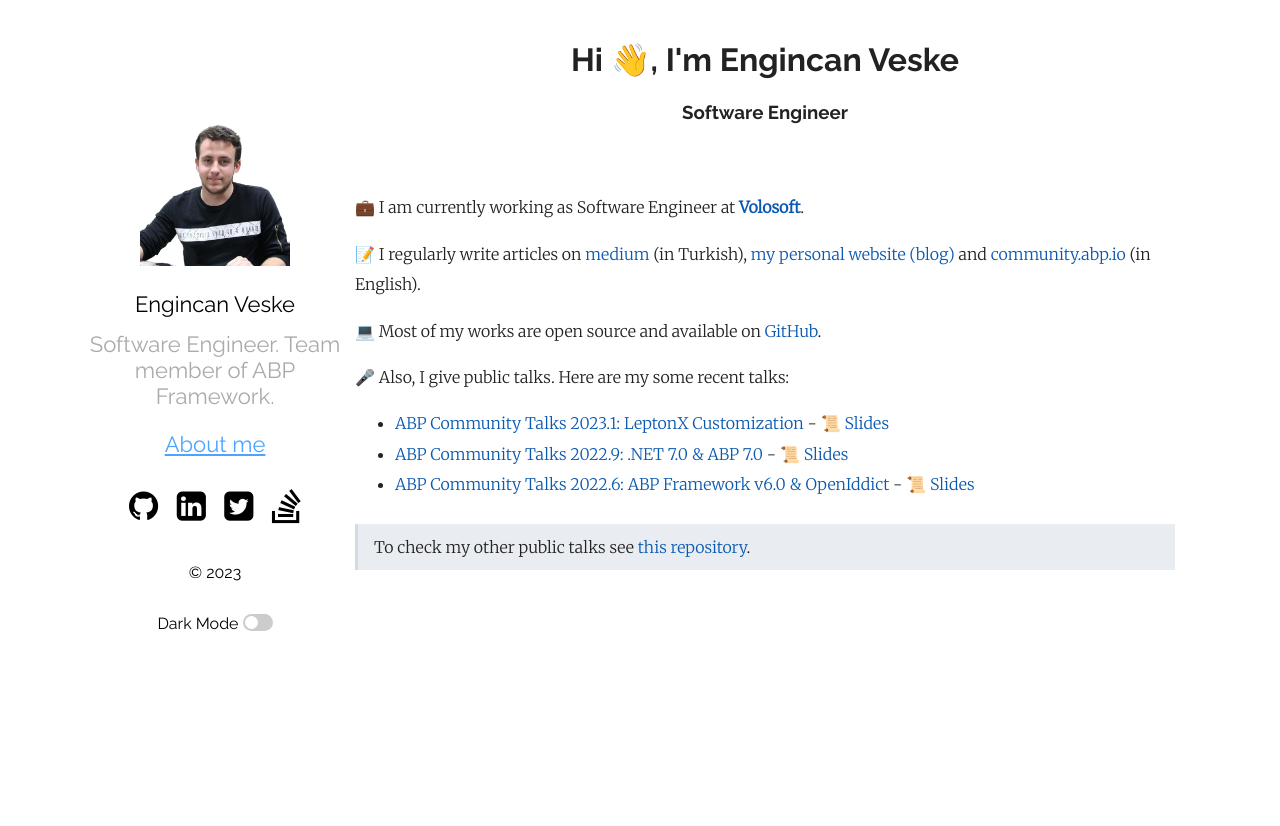
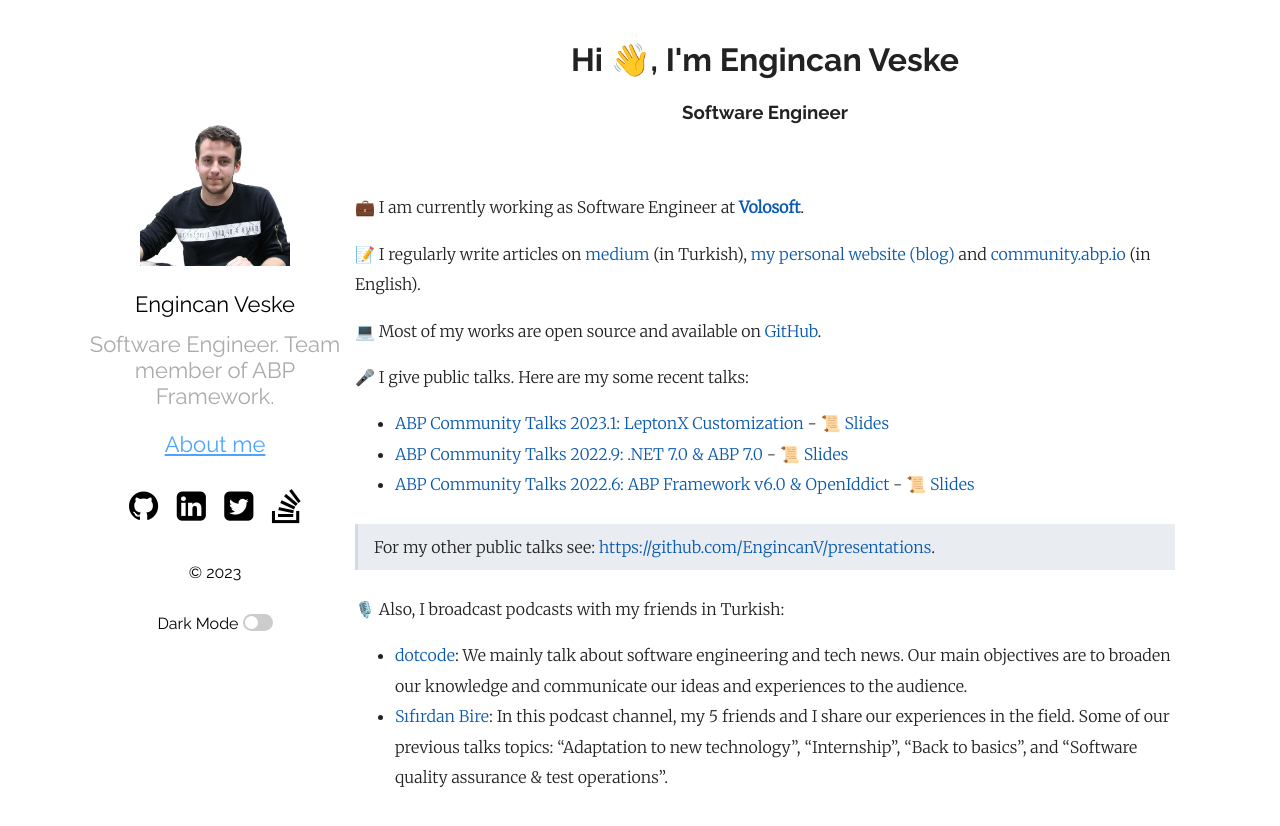
Before and after one commit to EngincanV/EngincanV.github.io, a Jekyll site: the page built from about.md, in a window 1280 px wide. Shown: the top 826 px of the page. Built offline with Jekyll 4.4.1, drawn with Linux system fonts in a browser that asks for light colours; our own code applies the rules of GitHub Pages for plain Markdown files.

Commit message:
Update about.md

```diff
--- a/about.md
+++ b/about.md
@@ -8,10 +8,15 @@
 
 💻 Most of my works are open source and available on [GitHub](https://github.com/EngincanV).
 
-🎤 Also, I give public talks. Here are my some recent talks:
+🎤 I give public talks. Here are my some recent talks:
 
 * [ABP Community Talks 2023.1: LeptonX Customization](https://www.youtube.com/watch?v=R9CqTtn6Wcg) - [📜 Slides](https://github.com/EngincanV/presentations/tree/main/ABP/Community-Talks-2023.1)
 * [ABP Community Talks 2022.9: .NET 7.0 & ABP 7.0](https://www.youtube.com/watch?v=ElhFMhLNyqY) - [📜 Slides](https://github.com/EngincanV/presentations/tree/main/ABP/Community-Talks-2022.9)
 * [ABP Community Talks 2022.6: ABP Framework v6.0 & OpenIddict](https://www.youtube.com/watch?v=th3IugJGQDA) - [📜 Slides](https://github.com/EngincanV/presentations/tree/main/ABP/Community-Talks-2022.6)
 
-> To check my other public talks see [this repository](https://github.com/EngincanV/presentations).
+> For my other public talks see: [https://github.com/EngincanV/presentations](https://github.com/EngincanV/presentations).
+
+🎙️ Also, I broadcast podcasts with my friends in Turkish:
+
+* [dotcode](https://open.spotify.com/show/2a4W8oDAGxqr4pDUnb2K4H): We mainly talk about software engineering and tech news.  Our main objectives are to broaden our knowledge and communicate our ideas and experiences to the audience.
+* [Sıfırdan Bire](https://open.spotify.com/show/4Iliz5SjCs6ayUglQ48Use): In this podcast channel, my 5 friends and I share our experiences in the field. Some of our previous talks topics: "Adaptation to new technology", "Internship", "Back to basics", and "Software quality assurance & test operations".
```
